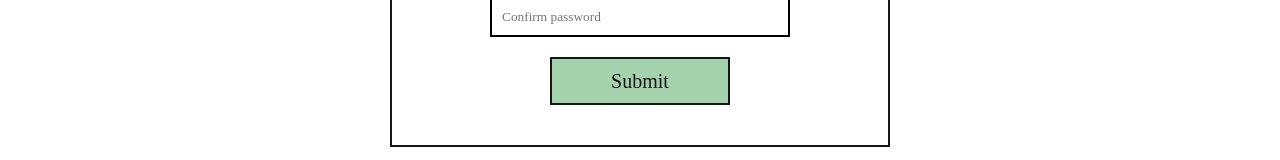
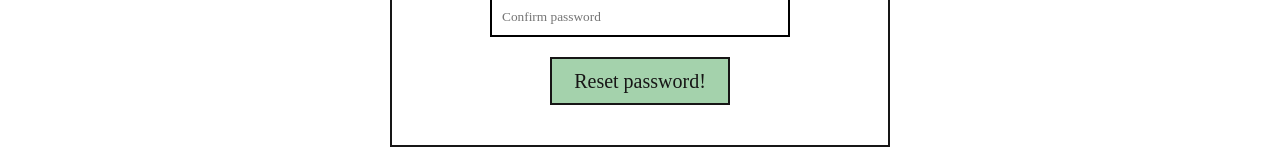
Before and after one commit to jahjam/ve-search-react, a React (Create React App) app: page /new-password/1 in a window 1280 px wide. Shown: the part 314-474 px from the top of the page. Built offline with nearby package versions, Linux system fonts and the light colour scheme; no server answers; a web font is replaced by a local one.

Commit message:
added loading state and navigation

```diff
--- a/src/pages/NewPassword.jsx
+++ b/src/pages/NewPassword.jsx
@@ -1,5 +1,5 @@
 import { useRef } from 'react';
-import { useParams } from 'react-router-dom';
+import { useParams, useNavigate } from 'react-router-dom';
 import useRequest from '../hooks/use-request';
 import { API } from '../config';
 
@@ -14,14 +14,15 @@ const NewPassword = () => {
   const password = useRef();
   const passwordConfirm = useRef();
   const params = useParams();
+  const navigate = useNavigate();
 
-  const { sendRequest } = useRequest();
+  const { isLoading, sendRequest } = useRequest();
 
   const onSubmit = e => {
     e.preventDefault();
 
     const reciever = () => {
-      return 0;
+      navigate('/');
     };
 
     sendRequest(
@@ -56,7 +57,7 @@ const NewPassword = () => {
           placeholder="Confirm password"
         />
         <FormBtnStyles btnSize="large" type="submit">
-          Submit
+          {isLoading ? 'Resetting...' : 'Reset password!'}
         </FormBtnStyles>
       </FormStyles>
     </Container>
```
